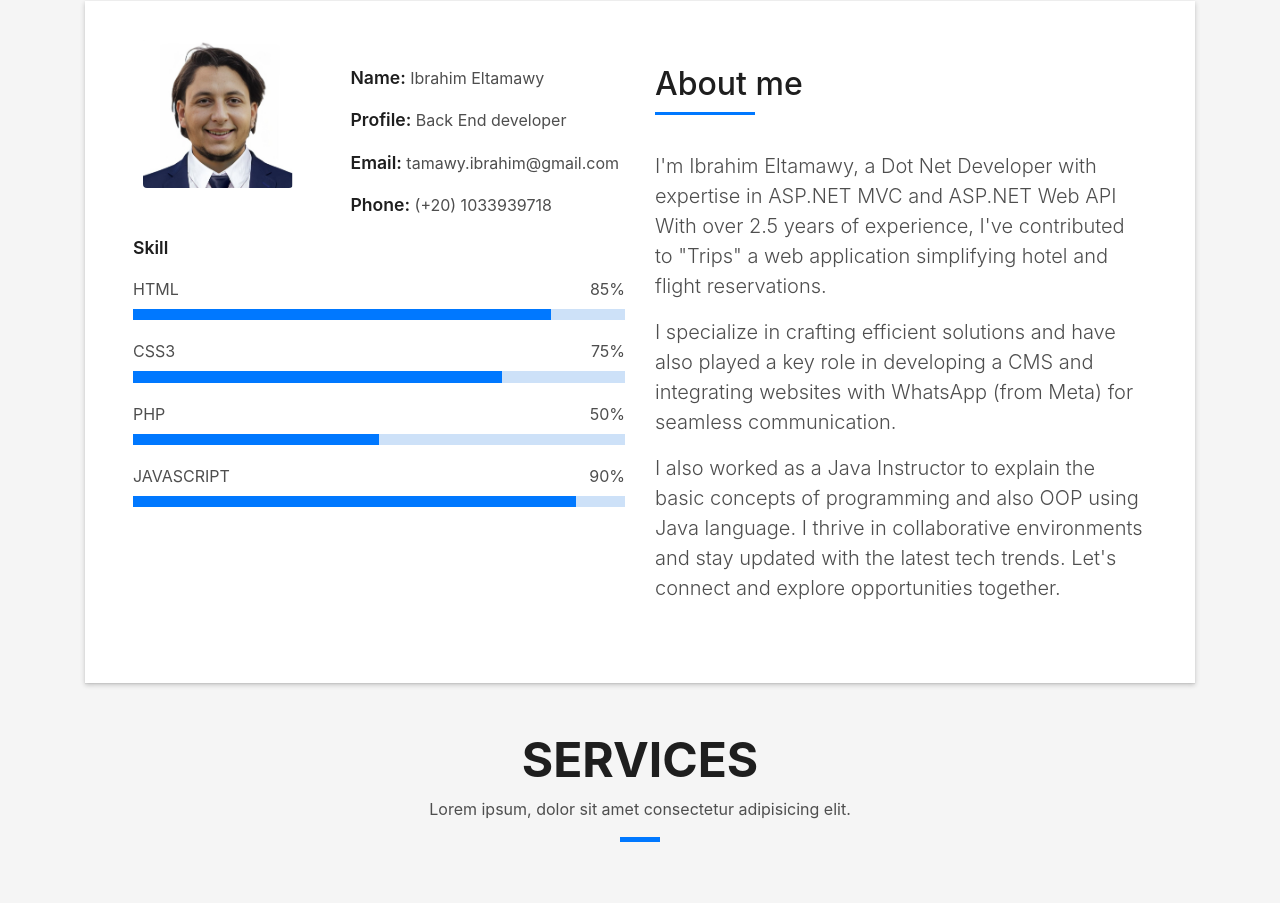
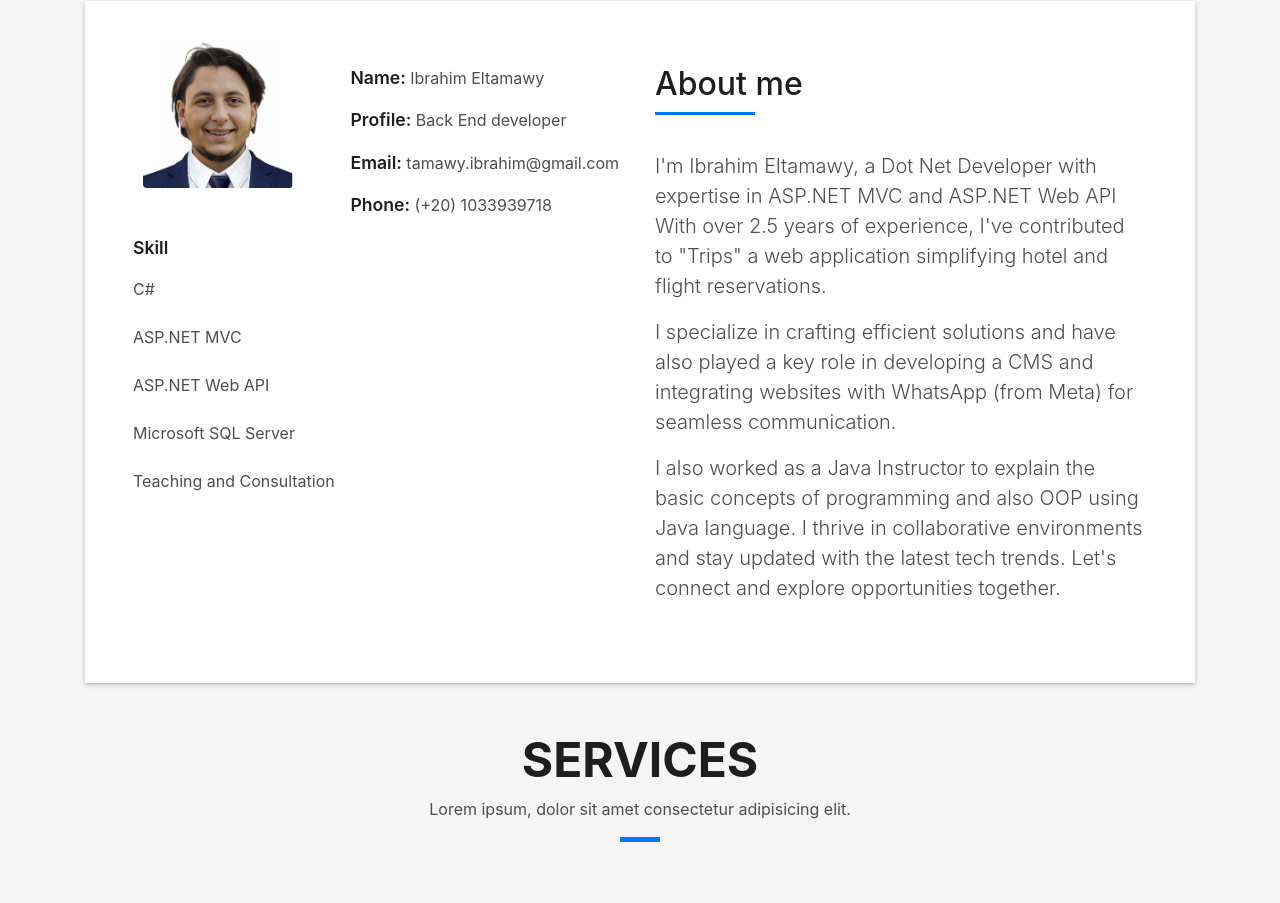
Before and after one commit to tamawy/my-portfolio, a plain HTML site: page index.html in a window 1280 px wide. Shown: the part 863-1766 px from the top of the page. Drawn offline with Linux system fonts and the light colour scheme; files whose address does not match are found by name.

Commit message:
Update Logo and About Section

```diff
--- a/index.html
+++ b/index.html
@@ -2,14 +2,14 @@
 <html lang="en">
   <head>
     <meta charset="utf-8" />
-    <title>DevFolio Bootstrap Template</title>
+    <title>Tamawy</title>
     <meta content="width=device-width, initial-scale=1.0" name="viewport" />
     <meta content="" name="keywords" />
     <meta content="" name="description" />
 
     <!-- Favicons -->
-    <link href="img/favicon.png" rel="icon" />
-    <link href="img/apple-touch-icon.png" rel="apple-touch-icon" />
+    <link href="img/tamawy-light.png" rel="icon" />
+    <!-- <link href="img/apple-touch-icon.png" rel="apple-touch-icon" /> -->
 
     <!-- Bootstrap CSS File -->
     <link href="lib/bootstrap/css/bootstrap.min.css" rel="stylesheet" />
@@ -39,7 +39,13 @@
       id="mainNav"
     >
       <div class="container">
-        <a class="navbar-brand js-scroll" href="#page-top">Tamawy</a>
+        <a class="navbar-brand js-scroll" href="#page-top">
+          <img
+            src="img/tamawy-light.png"
+            style="width: 60px; margin-top: -15px; margin-bottom: -15px"
+            alt="Tamawy"
+          />
+        </a>
         <button
           class="navbar-toggler collapsed"
           type="button"
@@ -147,50 +153,11 @@
                   </div>
                   <div class="skill-mf">
                     <p class="title-s">Skill</p>
-                    <span>HTML</span> <span class="pull-right">85%</span>
-                    <div class="progress">
-                      <div
-                        class="progress-bar"
-                        role="progressbar"
-                        style="width: 85%"
-                        aria-valuenow="85"
-                        aria-valuemin="0"
-                        aria-valuemax="100"
-                      ></div>
-                    </div>
-                    <span>CSS3</span> <span class="pull-right">75%</span>
-                    <div class="progress">
-                      <div
-                        class="progress-bar"
-                        role="progressbar"
-                        style="width: 75%"
-                        aria-valuenow="75"
-                        aria-valuemin="0"
-                        aria-valuemax="100"
-                      ></div>
-                    </div>
-                    <span>PHP</span> <span class="pull-right">50%</span>
-                    <div class="progress">
-                      <div
-                        class="progress-bar"
-                        role="progressbar"
-                        style="width: 50%"
-                        aria-valuenow="50"
-                        aria-valuemin="0"
-                        aria-valuemax="100"
-                      ></div>
-                    </div>
-                    <span>JAVASCRIPT</span> <span class="pull-right">90%</span>
-                    <div class="progress">
-                      <div
-                        class="progress-bar"
-                        role="progressbar"
-                        style="width: 90%"
-                        aria-valuenow="90"
-                        aria-valuemin="0"
-                        aria-valuemax="100"
-                      ></div>
-                    </div>
+                    <span>C#</span><br /><br />
+                    <span>ASP.NET MVC</span><br /><br />
+                    <span>ASP.NET Web API</span><br /><br />
+                    <span>Microsoft SQL Server</span><br /><br />
+                    <span>Teaching and Consultation</span><br /><br />
                   </div>
                 </div>
                 <div class="col-md-6">
```
Also changed, not shown: img/TAMAWY.jpg (added), img/intro-bg.jpg, img/tamawy-dark.png (added), img/tamawy-light.png (added).
